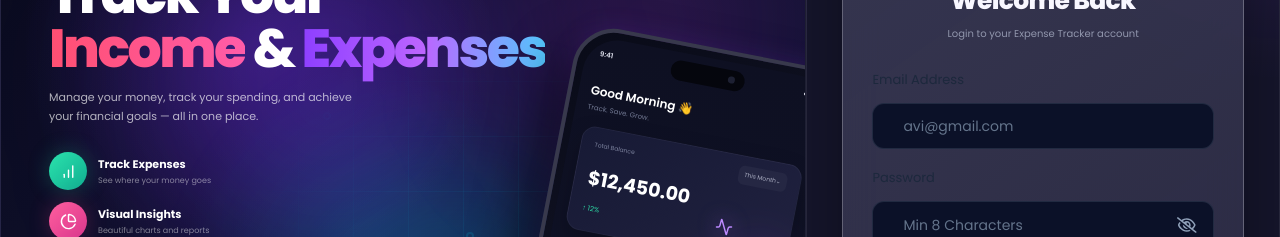
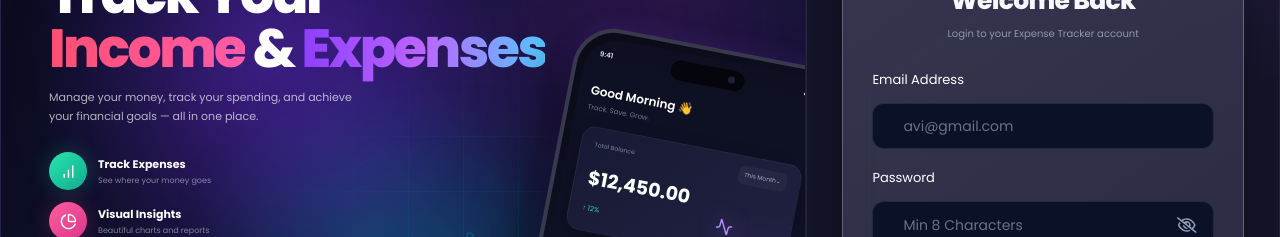
Before and after one commit to coder-avinash7/Expense-Tracker, a React (Vite) app in the folder frontend/: page /login in a window 1280 px wide. Shown: the part 199-436 px from the top of the page. Built offline with nearby package versions, Linux system fonts and the light colour scheme; no server answers.

Commit message:
Update email label color

```diff
--- a/frontend/src/components/Inputs/Input.jsx
+++ b/frontend/src/components/Inputs/Input.jsx
@@ -23,7 +23,7 @@ const Input = ({ value, onChange, placeholder, label, type }) => {
                 `}
             </style>
 
-            <label className='text-[13px] text-slate-800'>{label}</label>
+            <label className='text-[13px] text-white'>{label}</label>
 
             <div className='input-box'>
 
```
